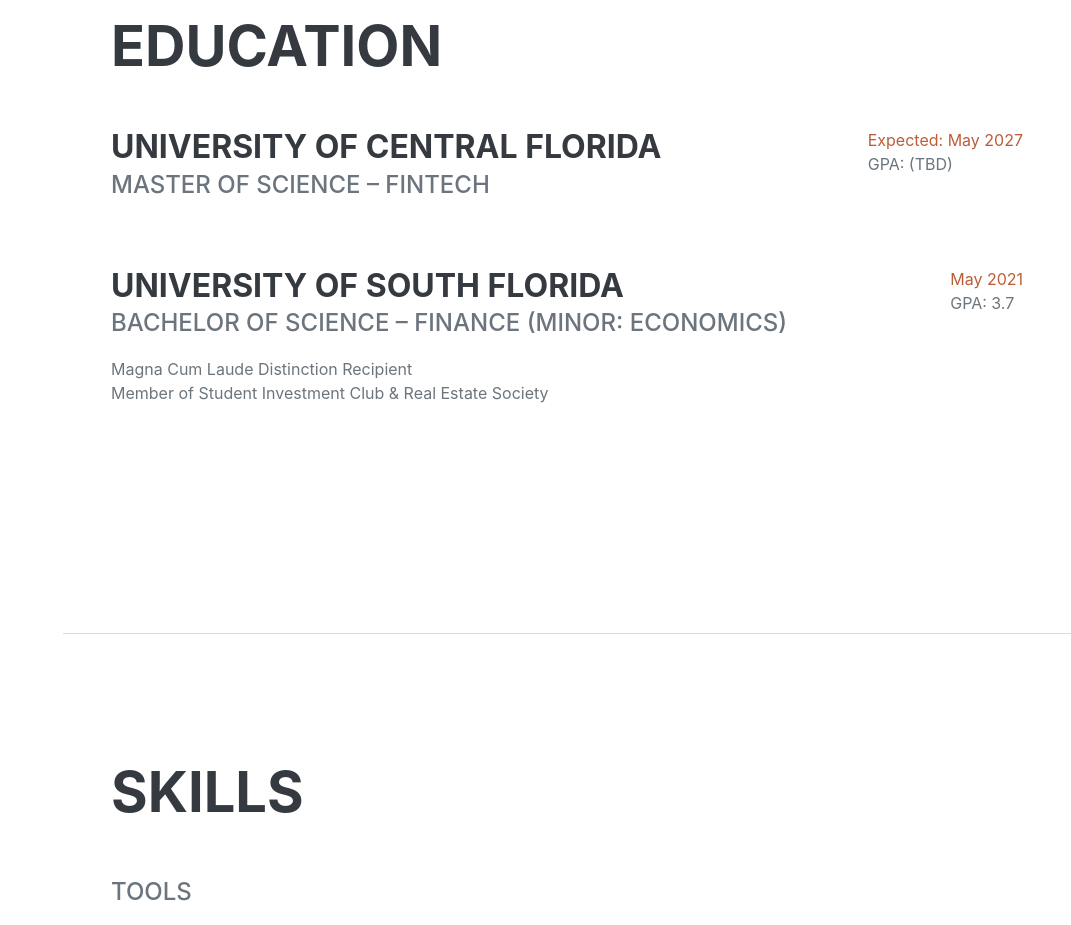
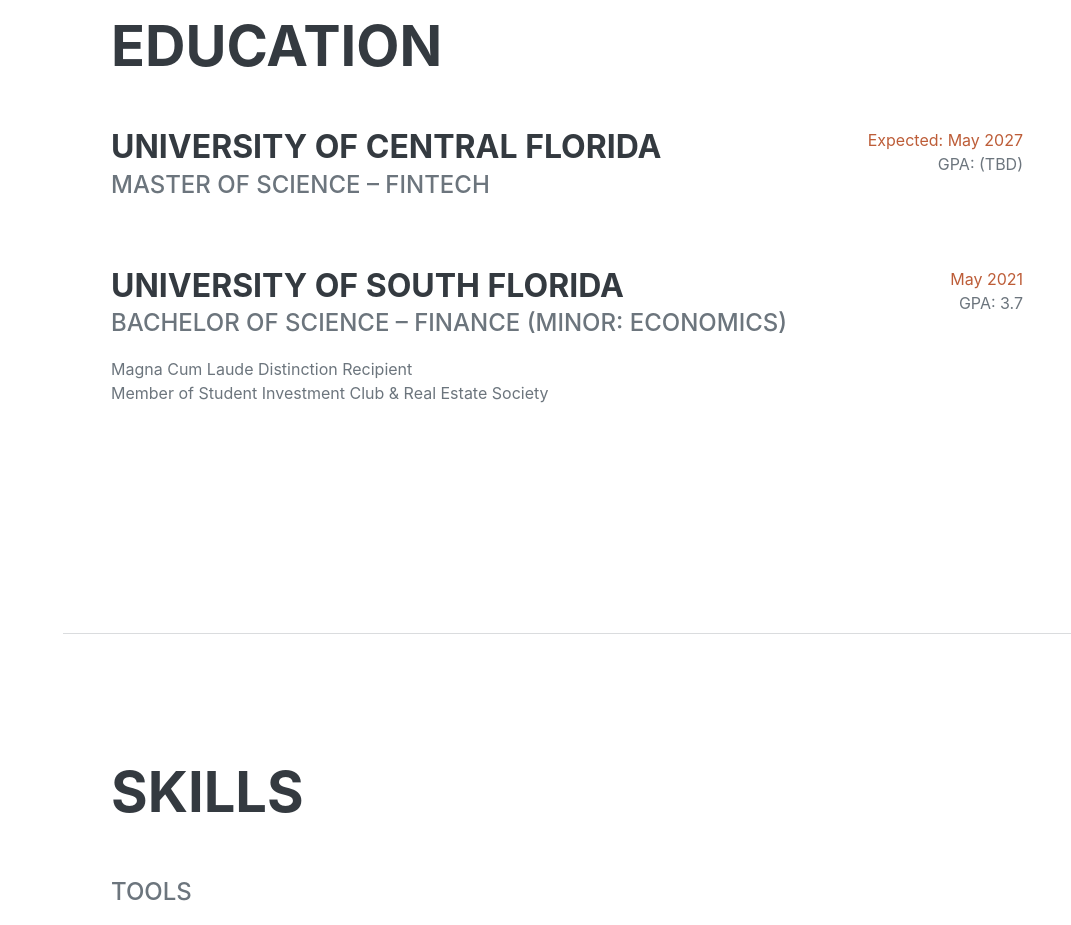
Before and after one commit to luigizaninf/luigizaninf.github.io, a plain HTML site: page index.html in a window 1280 px wide. Shown: the part 2260-3185 px from the top of the page, without its empty margins (209-1280 px from the left). Drawn offline with nearby package versions, Linux system fonts and the light colour scheme; a web font is replaced by a local one.

Commit message:
Update index.html

```diff
--- a/index.html
+++ b/index.html
@@ -116,9 +116,9 @@
                     <h3 class="mb-0">University of Central Florida</h3>
                     <div class="subheading mb-3">Master of Science – FinTech</div>
                   </div>
-                  <div class="flex-shrink-0">
-                    <span class="text-primary">Expected: May 2027</span>
-                    <p>GPA: (TBD)</p>
+                  <div class="flex-shrink-0 text-end">
+                    <div><span class="text-primary">Expected: May 2027</span></div>
+                    <div><span>GPA: (TBD)</span></div>
                   </div>
                 </div>
 
@@ -129,12 +129,12 @@
                     <div class="subheading mb-3">Bachelor of Science – Finance (Minor: Economics)</div>
                     <div>Magna Cum Laude Distinction Recipient</div>
                     <div>Member of Student Investment Club & Real Estate Society</div>
-                    </div>
-                    <div class="flex-shrink-0">
-                        <span class="text-primary">May 2021</span>
-                        <p>GPA: 3.7</p>
-                    </div>
-              </div>
+                  </div>
+                  <div class="flex-shrink-0 text-end">
+                    <div><span class="text-primary">May 2021</span></div>
+                    <div><span>GPA: 3.7</span></div>
+                  </div>
+                </div>
             </section>
             <hr class="m-0" />
             <!-- Skills-->
```
